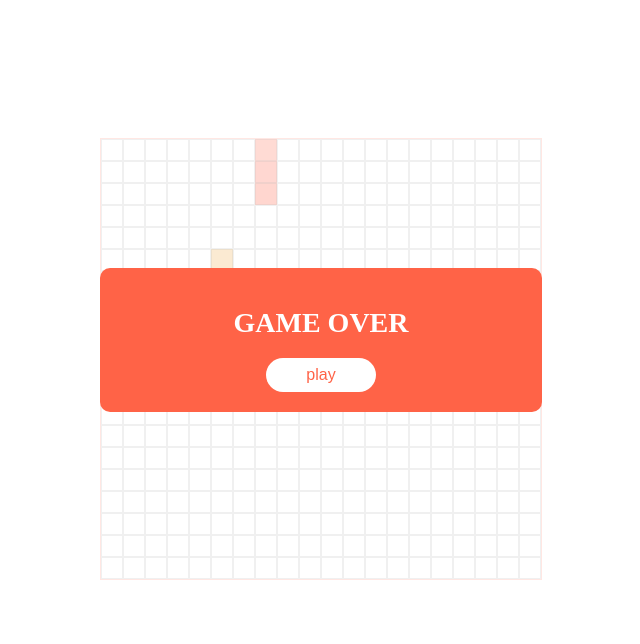
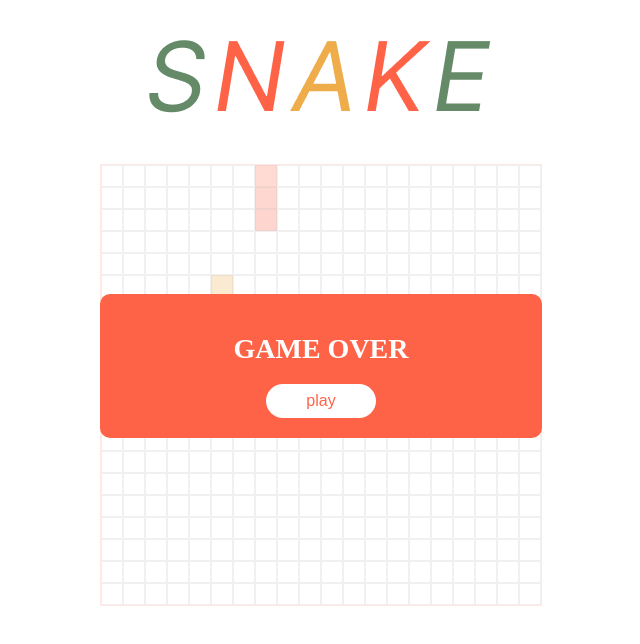
Before and after one commit to Lanas-Corner/snake_game, a React (Vite) app: page / in a window 1280 px wide. Shown: the top 644 px of the page, without its empty margins (319-959 px from the left). Built offline with nearby package versions, Linux system fonts and the light colour scheme.

Commit message:
feat: add logo

```diff
--- a/index.html
+++ b/index.html
@@ -7,7 +7,7 @@
     <title>Snake Game</title>
   </head>
   <body>
-    <div id="root" style="text-align: center"></div>
+    <div id="root"></div>
     <script type="module" src="/src/main.tsx"></script>
   </body>
 </html>
--- a/src/App.tsx
+++ b/src/App.tsx
@@ -2,6 +2,7 @@ import { useEffect, useState } from "react";
 import "./App.css";
 import { DirectionType, useDirection } from "./useDirection";
 import { getRandomOffset } from "./utils";
+import Logo from "./assets/Logo.png";
 
 export type SnakeOffset = {
   x: number;
@@ -114,8 +115,17 @@ function App() {
   return (
     <div
       style={{
+        display: "flex",
+        flexDirection: "column",
+        alignItems: "center",
+        padding: "10px",
+      }}
+    >
+      <img src={Logo} alt="logo" width={387} />
+      <div
+        style={{
           display: "inline-flex",
-        margin: "130px auto",
+          margin: "30px auto",
           padding: 0,
           position: "relative",
         }}
@@ -201,6 +211,7 @@ function App() {
           </div>
         )}
       </div>
+    </div>
   );
 }
 
```
Also changed, not shown: src/assets/Logo.png (added). Lines whose indentation alone changed are shown as unchanged.
